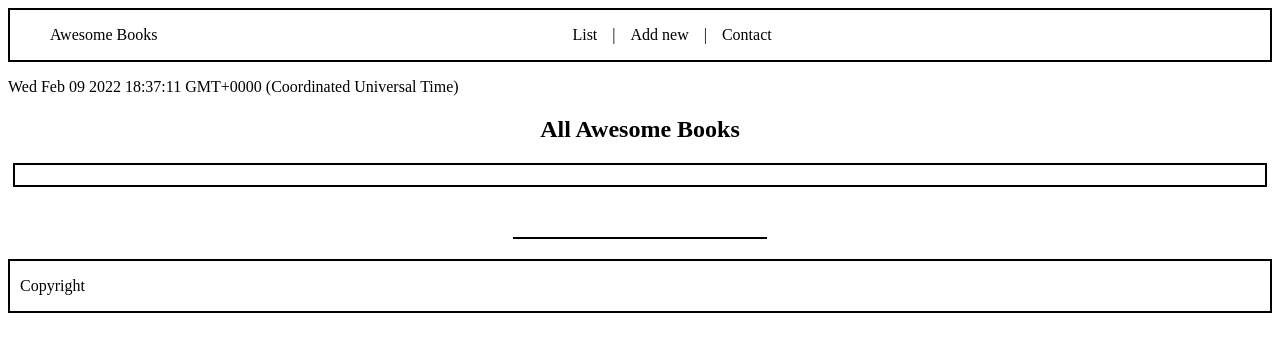
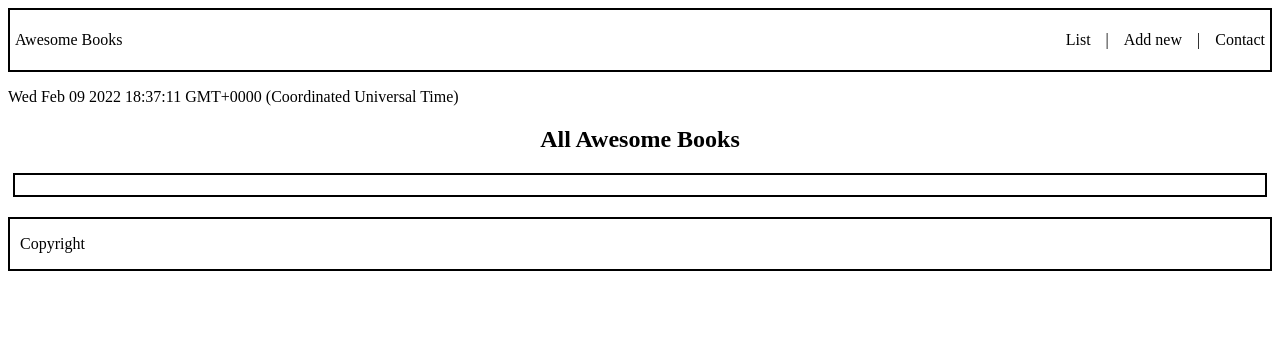
Before and after one commit to iLynette/awesome-books, a website: page index.html in a window 1280 px wide. Drawn offline with Linux system fonts and the light colour scheme.

Commit message:
navbar position fixed

```diff
--- a/index.html
+++ b/index.html
@@ -10,8 +10,8 @@
   <body>
     <header>
       <nav>
+        <p>Awesome Books</p>
         <ul class="link">
-          <li class="name">Awesome Books</li>
           <li class="list-nav">List</li>
           |
           <li class="books-nav">Add new</li>
@@ -28,7 +28,6 @@
         <h1 class="heading">All Awesome Books</h1>
         <div class="showBooks" id="showBooks"></div>
       </div>
-      <hr class="hr-line" />
       <div class="container add-books">
         <h2 class="heading">Add A New Book</h2>
         <form action="#" id="my-form">
--- a/style.css
+++ b/style.css
@@ -1,3 +1,7 @@
+body {
+  height: 100vh;
+  max-width: 100%;
+}
 ul {
   list-style: none;
 }
@@ -59,19 +63,26 @@ button {
   border: 1px solid black;
 }
 
-.link {
+nav {
   display: flex;
-  float: right;
-  gap: 15px;
+  flex-direction: row;
+  justify-content: space-between;
+  padding: 5px;
+  width: 100%;
 }
 
+.link{
+  display: flex;
+  gap: 15px;
+
+}
 header {
   display: flex;
   border: 2px solid black;
 }
 
 .name {
-  margin-right: 400px;
+  /* margin-right: 400px; */
 }
 
 footer {
```
